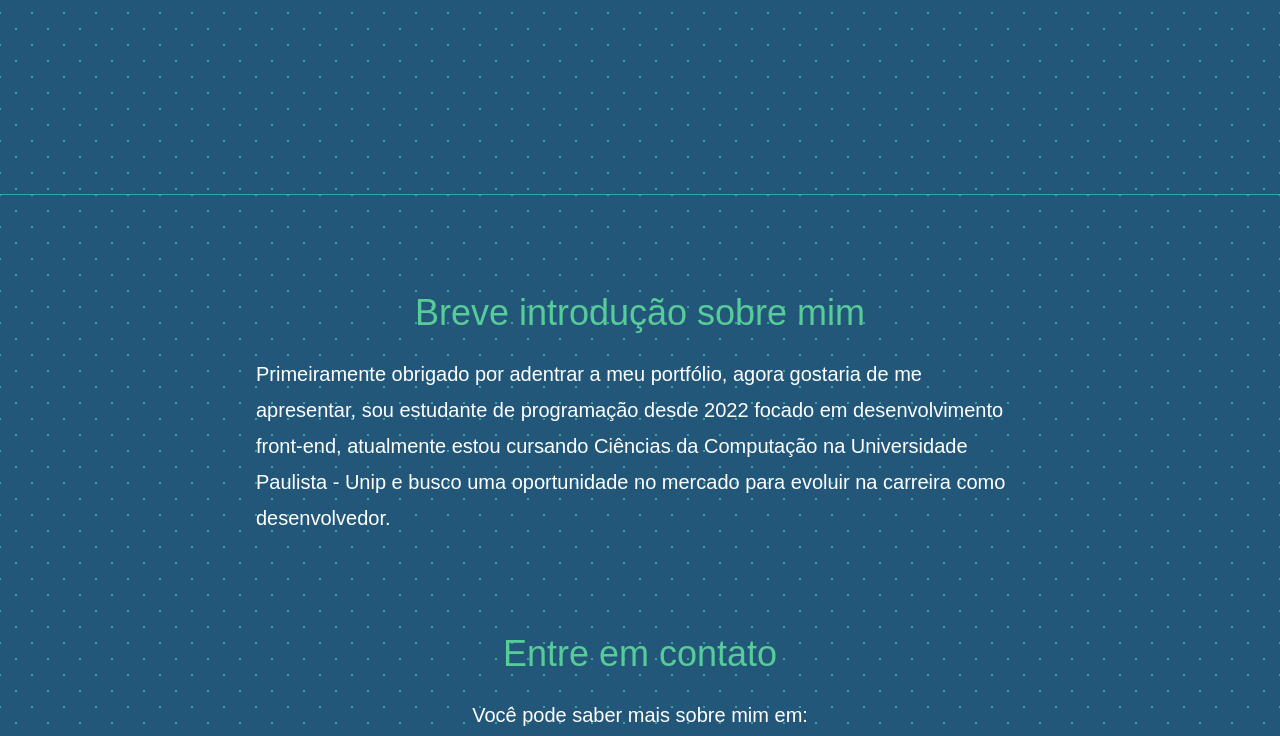
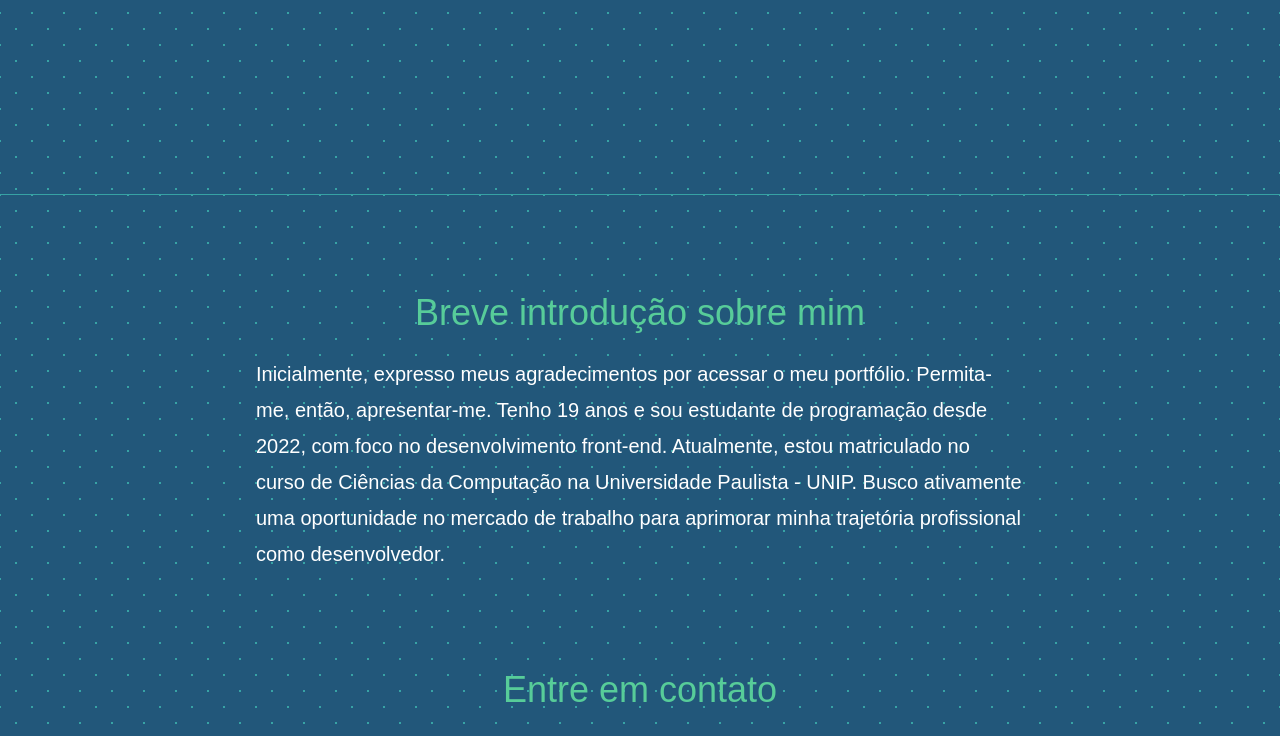
Before and after one commit to oliveiravitor32/Portfolio-Angular, an Angular app: page / in a window 1280 px wide. Shown: the part 499-1235 px from the top of the page. Built offline with nearby package versions, Linux system fonts and the light colour scheme.

Commit message:
Update introduction about me text

```diff
--- a/src/app/pages/home/home.component.ts
+++ b/src/app/pages/home/home.component.ts
@@ -8,7 +8,7 @@ import { Component } from '@angular/core';
 export class HomeComponent {
 	titleIntroduction: string = 'Breve introdução sobre mim';
 	descriptionIntroduction: string =
-		' Primeiramente obrigado por adentrar a meu portfólio, agora gostaria de me apresentar, sou estudante de programação desde 2022 focado em desenvolvimento front-end, atualmente estou cursando Ciências da Computação na Universidade Paulista - Unip e busco uma oportunidade no mercado para evoluir na carreira como desenvolvedor.';
+		'Inicialmente, expresso meus agradecimentos por acessar o meu portfólio. Permita-me, então, apresentar-me. Tenho 19 anos e sou estudante de programação desde 2022, com foco no desenvolvimento front-end. Atualmente, estou matriculado no curso de Ciências da Computação na Universidade Paulista - UNIP. Busco ativamente uma oportunidade no mercado de trabalho para aprimorar minha trajetória profissional como desenvolvedor.';
 
 	titleSocialMedia: string = 'Entre em contato';
 	descriptionSocialMedia: string = 'Você pode saber mais sobre mim em: ';
```
